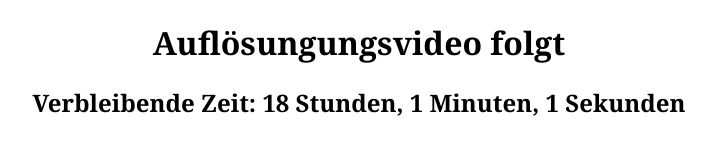
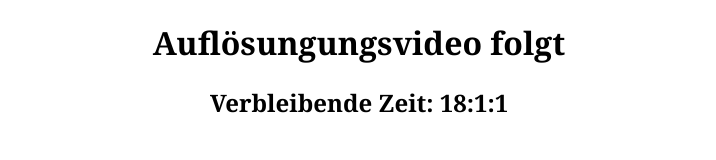
Before and after one commit to kag-csi/2024, a plain HTML site: page index.html in a window 1280 px wide. Shown: the whole page, without its empty margins (281-997 px from the left). Drawn offline with Linux system fonts and the light colour scheme.

Commit message:
Update index.html

```diff
--- a/index.html
+++ b/index.html
@@ -6,7 +6,7 @@
     <title>Aufl&ouml;sung CSI 2024</title>
     <style>
         html {
-            font-family: Georgia, 'Times New Roman', Times, serif;
+            font-family: Georgia;
         }
         h1 {
             text-align: center;
@@ -37,7 +37,7 @@
                 const minutes = Math.floor((timeLeft % (1000 * 60 * 60)) / (1000 * 60));
                 const seconds = Math.floor((timeLeft % (1000 * 60)) / 1000);
 
-                document.getElementById("countdown").textContent = `Verbleibende Zeit: ${hours} Stunden, ${minutes} Minuten, ${seconds} Sekunden`;
+                document.getElementById("countdown").textContent = `Verbleibende Zeit: ${hours}:${minutes}:${seconds}`;
             } else {
                 document.getElementById("countdown").textContent = "Der Timer ist abgelaufen!";
             }
```
